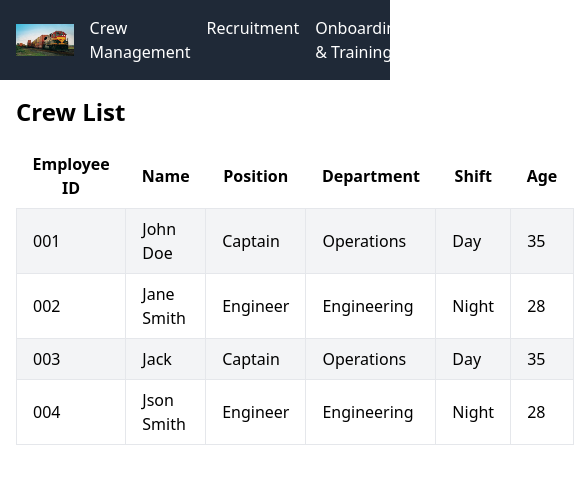
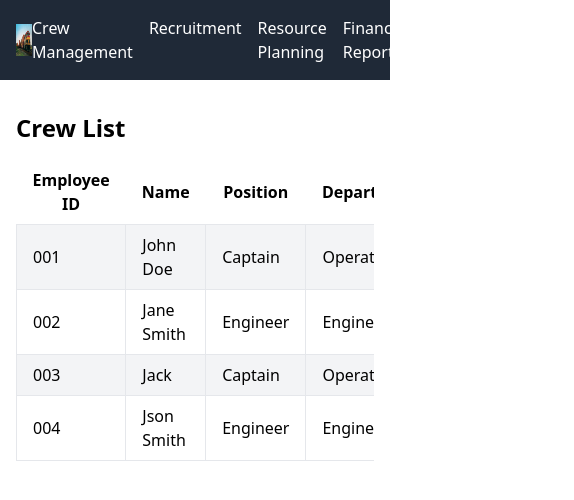
Before and after one commit to AniketVerma1/wishes, a Next.js app: page / in a window 390 px wide. Shown: the top 500 px of the page, 574 px wide, since content can reach past the window. Built offline with nearby package versions, Linux system fonts and the light colour scheme.

Commit message:
crew responsive

```diff
--- a/src/components/NavBar.js
+++ b/src/components/NavBar.js
@@ -1,23 +1,25 @@
 // components/NavBar.js
 
-import React from 'react';
 import Link from 'next/link';
-
 
 const NavBar = ({ activeTab, handleTabClick }) => {
   const festivalImageUrl = '../../train.jpg';
   return (
     <nav className="bg-gray-800 p-4">
-      <div className="flex items-center justify-between">
-        <div className="flex items-center">
-        <img src={festivalImageUrl} className="h-8 w-auto mr-4" alt="Festival Logo" />
+      <div className="container mx-auto">
+        <div className="flex items-center justify-between">
+          <div className="flex items-center">
 
+              {/* <a href="/" className="text-white font-semibold text-lg">Your Logo</a> */}
+
+
+<img src={festivalImageUrl} className="h-8 w-auto mr-4" alt="Festival Logo" />
+
+          </div>
           <ul className="flex space-x-4">
             <NavItem href="/crew-management" onClick={() => handleTabClick("crew-management")} isActive={activeTab === "crew-management"}>Crew Management</NavItem>
             <NavItem href="/recruitment" onClick={() => handleTabClick("recruitment")} isActive={activeTab === "recruitment"}>Recruitment</NavItem>
-
-            <NavItem href="/resource-planning" onClick={() => handleTabClick("resource-planning")} isActive={activeTab === "resource-planning"}>Onboarding & Training</NavItem>
-           <NavItem href="/resource-planning" onClick={() => handleTabClick("resource-planning")} isActive={activeTab === "resource-planning"}>Resource Planning</NavItem>
+            <NavItem href="/resource-planning" onClick={() => handleTabClick("resource-planning")} isActive={activeTab === "resource-planning"}>Resource Planning</NavItem>
             <NavItem href="/financial-report" onClick={() => handleTabClick("financial-report")} isActive={activeTab === "financial-report"}>Financial Report</NavItem>
           </ul>
         </div>
@@ -29,9 +31,9 @@ const NavBar = ({ activeTab, handleTabClick }) => {
 const NavItem = ({ href, onClick, isActive, children }) => {
   return (
     <li>
-      {/* <Link href={href}> */}
-        <a className={`text-white hover:text-gray-400 ${isActive ? 'font-bold' : ''}`} onClick={onClick}>{children}</a>
-      {/* </Link> */}
+
+        <a href={href} className={`text-white hover:text-gray-400 ${isActive ? 'font-bold' : ''}`} onClick={onClick}>{children}</a>
+
     </li>
   );
 };
--- a/src/components/crew-management/crew-list.js
+++ b/src/components/crew-management/crew-list.js
@@ -1,6 +1,9 @@
 // components/CrewList.js
 
 import React from 'react';
+
+
+// components/CrewList.js
 
 const CrewList = () => {
   const crewData = [
@@ -14,7 +17,8 @@ const CrewList = () => {
   return (
     <div>
       <h2 className="text-2xl font-semibold mb-4">Crew List</h2>
-      <table className="table-auto w-full">
+      <div className="overflow-x-auto">
+        <table className="w-full table-auto">
           <thead>
             <tr>
               <th className="px-4 py-2">Employee ID</th>
@@ -23,7 +27,6 @@ const CrewList = () => {
               <th className="px-4 py-2">Department</th>
               <th className="px-4 py-2">Shift</th>
               <th className="px-4 py-2">Age</th>
-            {/* Add more columns if needed */}
             </tr>
           </thead>
           <tbody>
@@ -35,12 +38,12 @@ const CrewList = () => {
                 <td className="border px-4 py-2">{crewMember.department}</td>
                 <td className="border px-4 py-2">{crewMember.shift}</td>
                 <td className="border px-4 py-2">{crewMember.age}</td>
-              {/* Add more columns if needed */}
               </tr>
             ))}
           </tbody>
         </table>
       </div>
+    </div>
   );
 };
 
--- a/src/pages/index.js
+++ b/src/pages/index.js
@@ -18,7 +18,7 @@ export default function Home() {
 
       <div>
       <Layout>
-      <div className="container mx-auto p-4">
+      <div className="container mx-auto px-4 py-8">
         <CrewList />
       </div>
     </Layout>
--- a/src/styles/globals.css
+++ b/src/styles/globals.css
@@ -1,3 +1,10 @@
 @tailwind base;
 @tailwind components;
 @tailwind utilities;
+
+.logo {
+    color: white;
+    font-size: 1.5rem; /* Adjust font size as needed */
+    font-weight: bold;
+    text-decoration: none;
+  }
```
Lines whose indentation alone changed are shown as unchanged.
